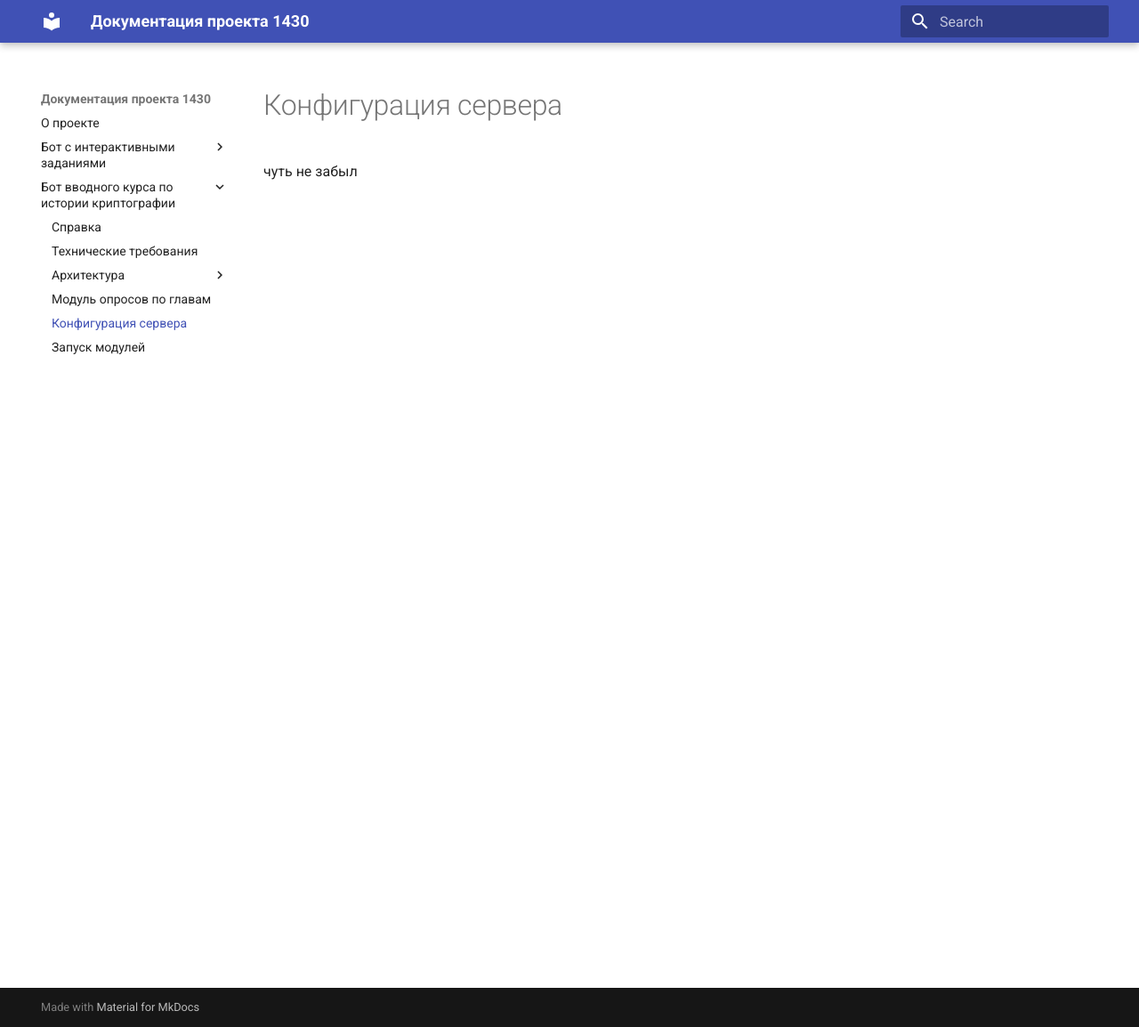
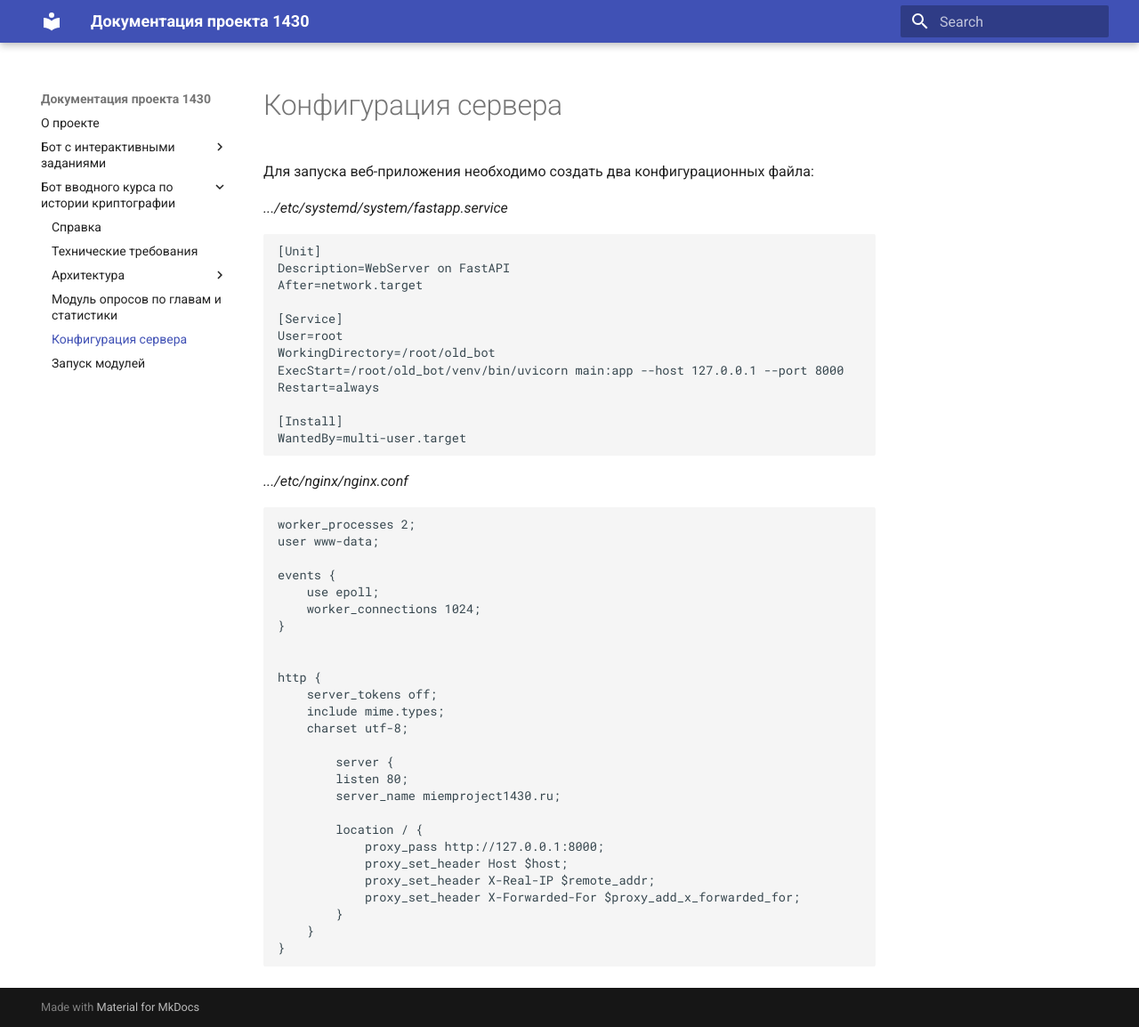
Before and after one commit to ttyomaaa/docs_1430, an MkDocs documentation site: the page built from docs/old_bot/server.md, in a window 1280 px wide and 1154 px high. Shown: the whole window at 89% size. Built offline with MkDocs 1.6.1 and Material for MkDocs 9.7.7, drawn with Linux system fonts in a browser that asks for light colours.

Commit message:
better fuel huell

````diff
--- a/docs/old_bot/server.md
+++ b/docs/old_bot/server.md
@@ -1 +1,49 @@
-чуть не забыл
+Для запуска веб-приложения необходимо создать два конфигурационных файла:
+
+_.../etc/systemd/system/fastapp.service_
+
+```
+[Unit]
+Description=WebServer on FastAPI
+After=network.target
+
+[Service]
+User=root
+WorkingDirectory=/root/old_bot
+ExecStart=/root/old_bot/venv/bin/uvicorn main:app --host 127.0.0.1 --port 8000
+Restart=always
+
+[Install]
+WantedBy=multi-user.target
+```
+
+_.../etc/nginx/nginx.conf_
+
+```
+worker_processes 2;
+user www-data;
+
+events {
+	use epoll;
+	worker_connections 1024;
+}
+
+
+http {
+	server_tokens off;
+	include mime.types;
+	charset utf-8;
+
+    	server {
+		listen 80;
+		server_name miemproject1430.ru;
+
+		location / {
+			proxy_pass http://127.0.0.1:8000;
+			proxy_set_header Host $host;
+			proxy_set_header X-Real-IP $remote_addr;
+			proxy_set_header X-Forwarded-For $proxy_add_x_forwarded_for;
+		}
+	}
+}
+```
--- a/mkdocs.yml
+++ b/mkdocs.yml
@@ -23,7 +23,7 @@
       - Общее описание: 'old_bot/integr.md'
       - Архиетктура БД: 'old_bot/arch_bd.md'
       - Архиетктура API: 'old_bot/arch_api.md'
-    - Модуль опросов по главам: 'old_bot/tests.md'
+    - Модуль опросов по главам и статистики: 'old_bot/tests.md'
     - Конфигурация сервера: 'old_bot/server.md'
     - Запуск модулей: 'old_bot/run.md'
 
````
Also changed, not shown: docs/old_bot/run.md (+25 -1 lines), docs/old_bot/tests.md (+29 -1 lines).
